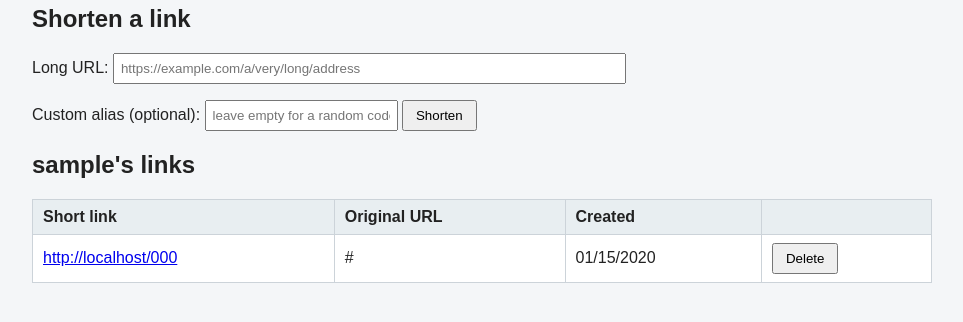
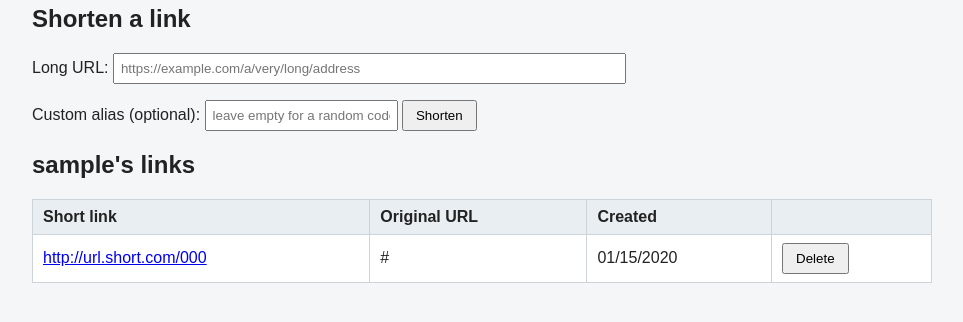
Before and after one commit to GreenDAS/url_shortener, a Flask app: page / in a window 1280 px wide. Shown: the part 134-456 px from the top of the page, without its empty margins (158-1121 px from the left). Run offline with Flask 3, Linux system fonts and the light colour scheme; the visitor is signed in with stand-in values (Sample User, id 1); tables that the repository leaves empty hold one stand-in row (values such as "Sample post"); data that the repository does not hold is empty.

Commit message:
Added a SITE_URL setting to app/config.py (default http://url.short.com) and made the home page build every short link from it instead of the address the browser used. The links now always say url.short.com, never localhost. Added SITE_URL to .env.example and fixed the two home page test lines that expected localhost.
Co-Authored-By: Claude Fable 5.2 <noreply@anthropic.com>
Claude-Session: https://claude.ai/code/session_018GhpgGmSkVLGXsyWTzsa9M

```diff
--- a/app/routes.py
+++ b/app/routes.py
@@ -1,8 +1,8 @@
 # ----------------------------------------------------------------------------
 # Author: Daniel S.
-# Date: 11/13/2026
+# Date: 11/15/2026
 # File: app/routes.py
-# Version: V1.4
+# Version: V1.5
 # Description: The pages of the site and the forms on them: the home page
 #              with the list of the current user's links and their Delete
 #              buttons (URL-15), the create short link form with its optional
@@ -51,7 +51,9 @@ def render_home(status=200, **extra):
     Builds the home page. Every route that shows the page goes through
     here, so the header's user picker and the list of links always get the
     same values. The list only ever holds the current user's own links,
-    because list_urls_for_user() filters by their id.
+    because list_urls_for_user() filters by their id. The short links
+    always start with the SITE_URL setting (http://url.short.com), no
+    matter what address the page was opened with, localhost included.
     Arg1 = status, the HTTP status to answer with (200, or 400 after a bad form)
     Arg2 = extra, any more values for the template (user_error, typed_username,
            link_error, typed_long_url, typed_alias)
@@ -62,7 +64,7 @@ def render_home(status=200, **extra):
         "home.html",
         user=user,  # None = "Pick Or Add A User" Message
         links=list_urls_for_user(user["id"]) if user else [],  # Newest First, Nothing Without A User
-        base_url=request.host_url,  # "http://url.short.com/" Or "http://127.0.0.1:5000/", Whichever Was Typed
+        base_url=app.config["SITE_URL"] + "/",  # Always "http://url.short.com/", Never localhost (app/config.py)
         choices=switch_choices(),  # Every User, For The Switch Dropdown
         **extra,
     )
--- a/app/templates/home.html
+++ b/app/templates/home.html
@@ -25,7 +25,9 @@
                links    = list of the current user's link rows (code,
                           long_url, created_at), newest first
                base_url = the site's address with a "/" on the end, put in
-                          front of each code to make the short link
+                          front of each code to make the short link. It
+                          is always the SITE_URL setting,
+                          http://url.short.com/, never localhost
                link_error = message to show above the create form, or None
                typed_long_url, typed_alias = what was typed in the form, so
                           a bad entry is not lost
```
Also changed, not shown: app/config.py (+12 -6 lines), tests/test_config.py (+1 -1 lines), tests/test_home.py (+2 -2 lines), 1 other file.
